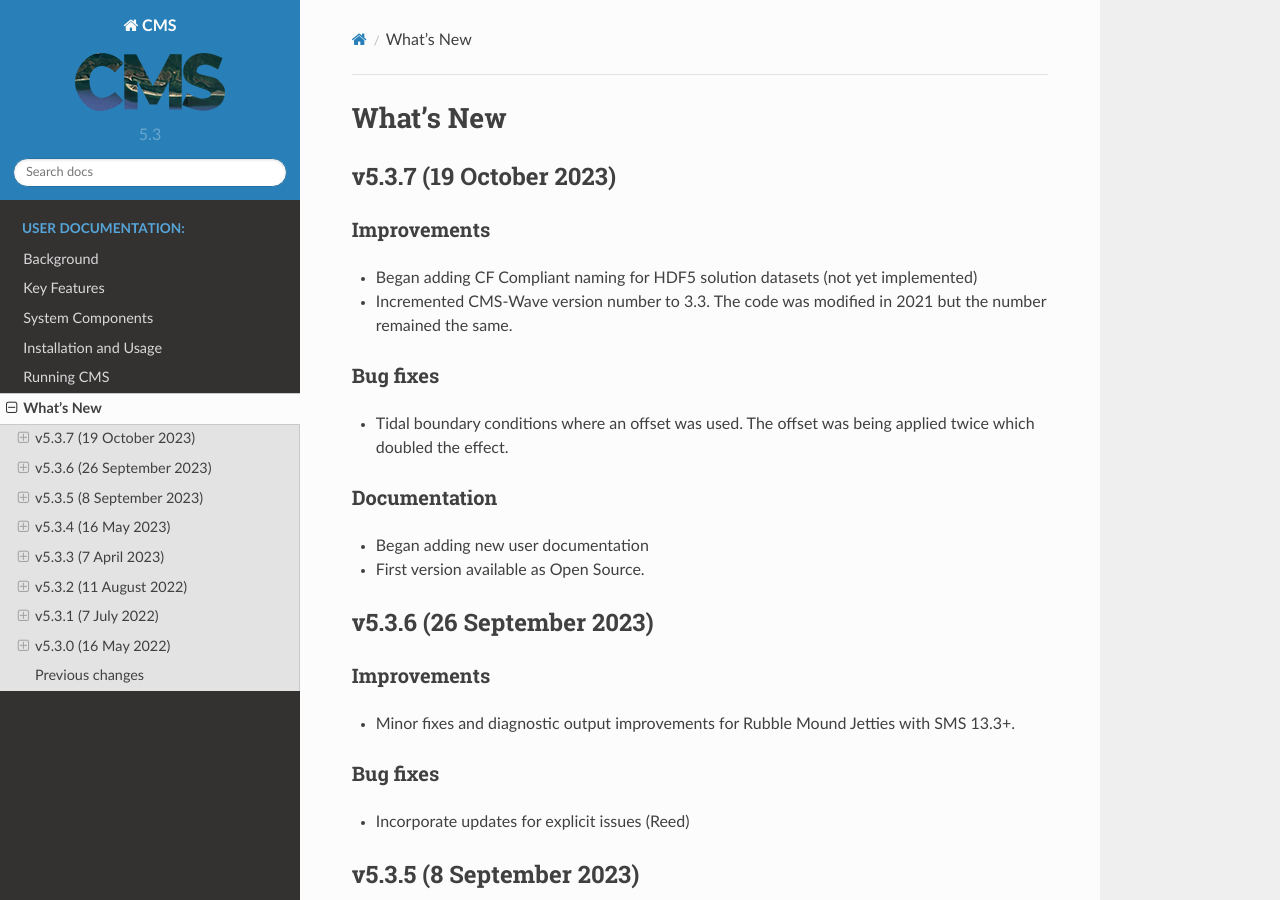
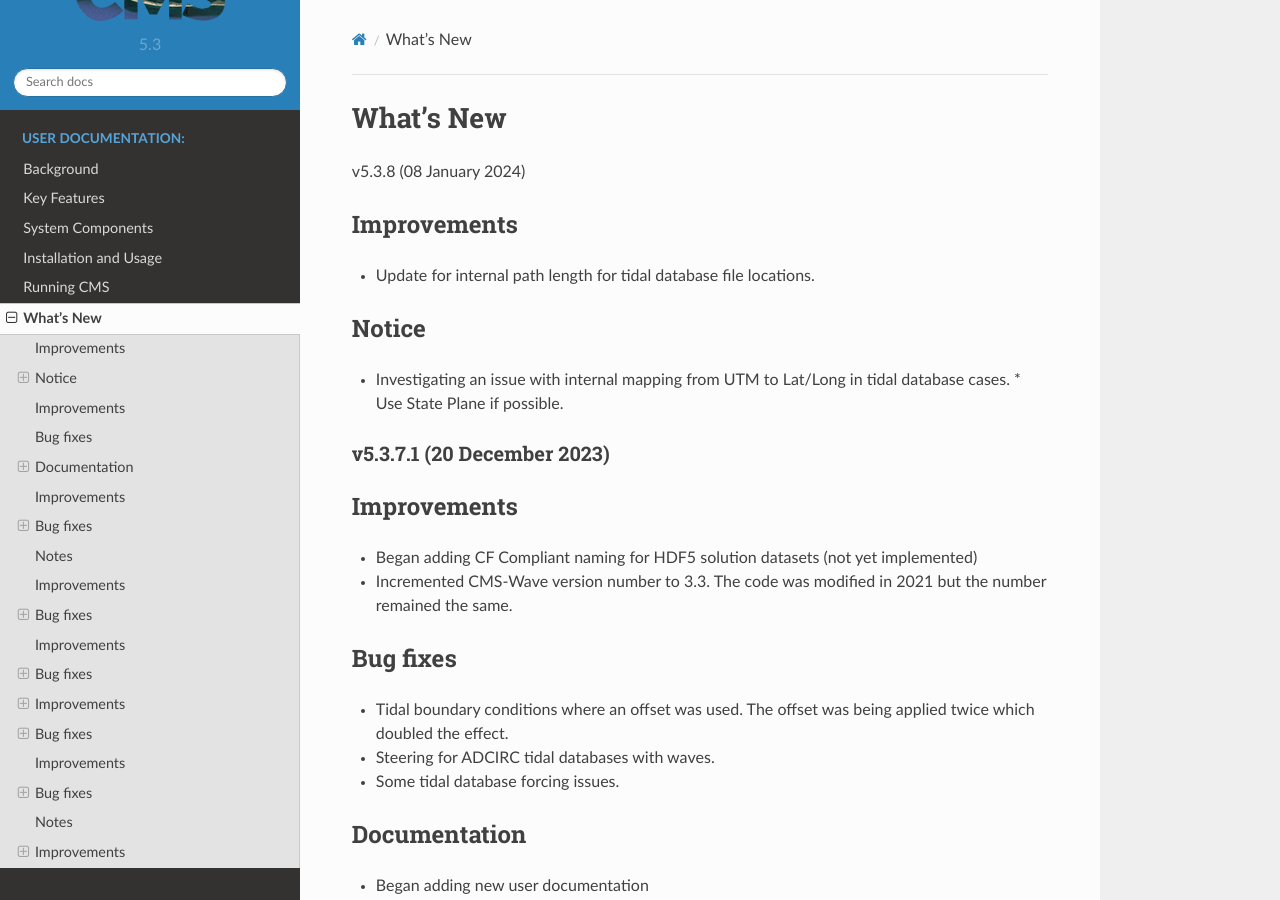
Before and after one commit to erdc/cms2d, a Sphinx documentation site: the page built from docs/user/whatsnew.rst, in a window 1280 px wide and 900 px high. Built offline with Sphinx 7.4.7 and the Read the Docs theme 2.0.0, drawn with Linux system fonts in a browser that asks for light colours.

Commit message:
Update documentation

```diff
--- a/docs/user/whatsnew.rst
+++ b/docs/user/whatsnew.rst
@@ -1,6 +1,18 @@
 What's New
 ==========
-v5.3.7 (19 October 2023)
+v5.3.8 (08 January 2024)
+
+Improvements
+^^^^^^^^^^^^
+* Update for internal path length for tidal database file locations.
+
+Notice
+^^^^^^
+* Investigating an issue with internal mapping from UTM to Lat/Long in tidal database cases.
+  * Use State Plane if possible.
+
+
+v5.3.7.1 (20 December 2023)
 ------------------------
 
 Improvements
@@ -10,7 +22,9 @@ Improvements
 
 Bug fixes
 ^^^^^^^^^
-*  Tidal boundary conditions where an offset was used. The offset was being applied twice which doubled the effect.
+* Tidal boundary conditions where an offset was used. The offset was being applied twice which doubled the effect.
+* Steering for ADCIRC tidal databases with waves.
+* Some tidal database forcing issues.
 
 Documentation
 ^^^^^^^^^^^^^
```
